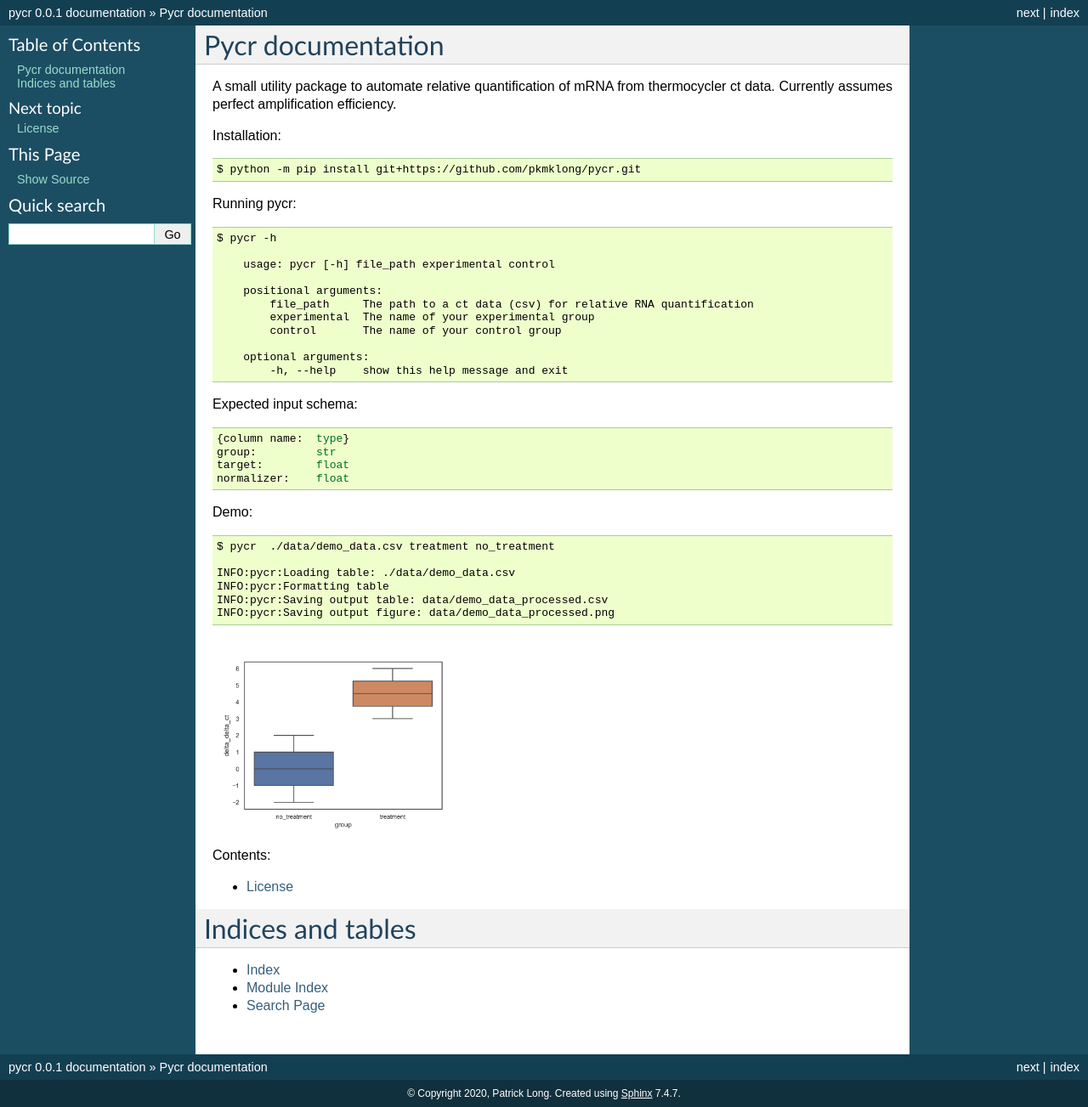
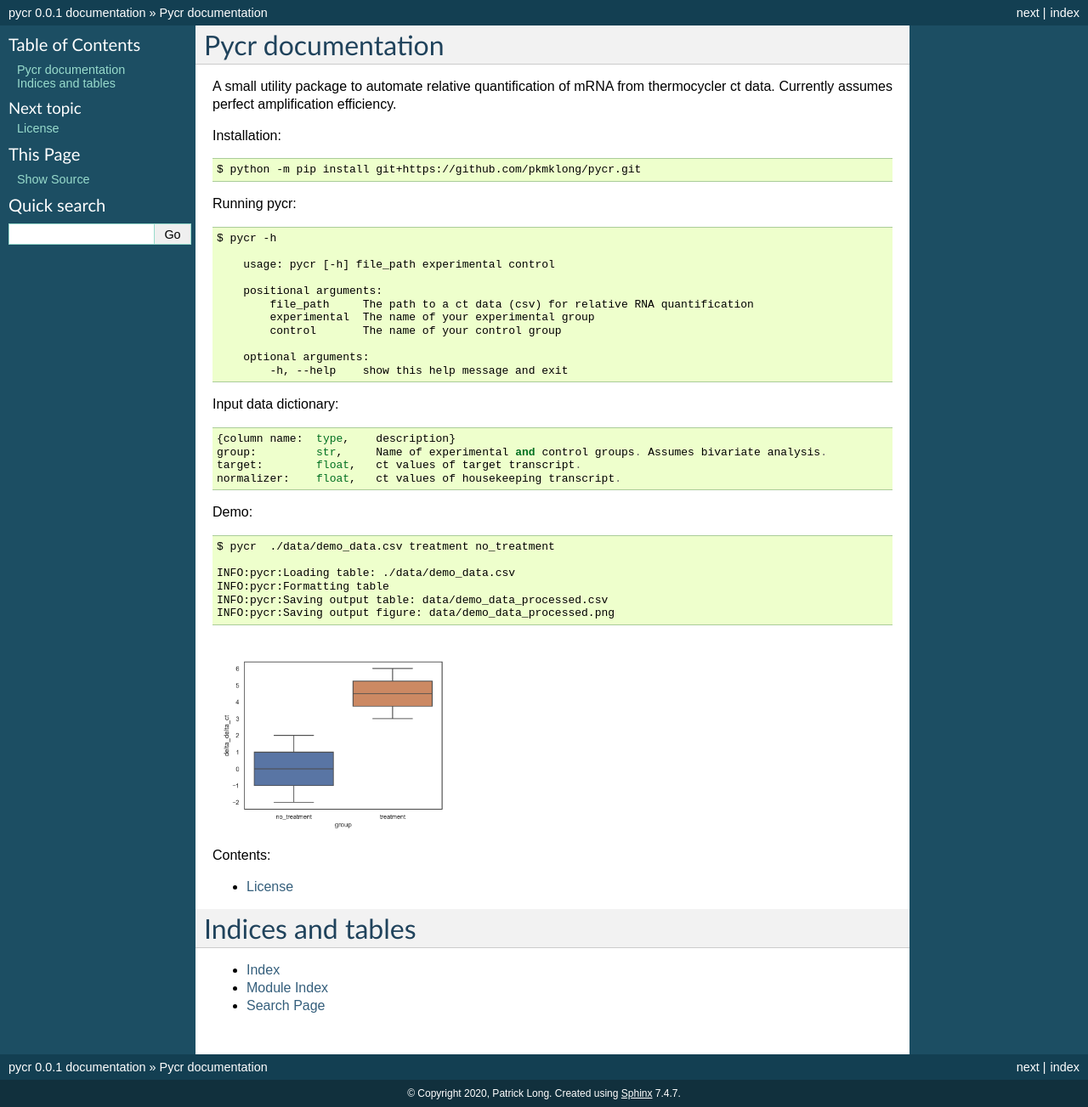
Before and after one commit to patrickmlong/pycr, a Sphinx documentation site: the page built from docs/index.rst, in a window 1280 px wide. Shown: the whole page at 85% size. Built offline with Sphinx 7.4.7, drawn with Linux system fonts in a browser that asks for light colours.

Commit message:
Update index.rst

```diff
--- a/docs/index.rst
+++ b/docs/index.rst
@@ -22,12 +22,12 @@ Running pycr::
 
 
 
-Expected input schema::
+Input data dictionary::
 
-    {column name:  type}
-    group:         str
-    target:        float
-    normalizer:    float
+    {column name:  type,    description}
+    group:         str,     Name of experimental and control groups. Assumes bivariate analysis.
+    target:        float,   ct values of target transcript.
+    normalizer:    float,   ct values of housekeeping transcript.
 
 
 Demo::
```
